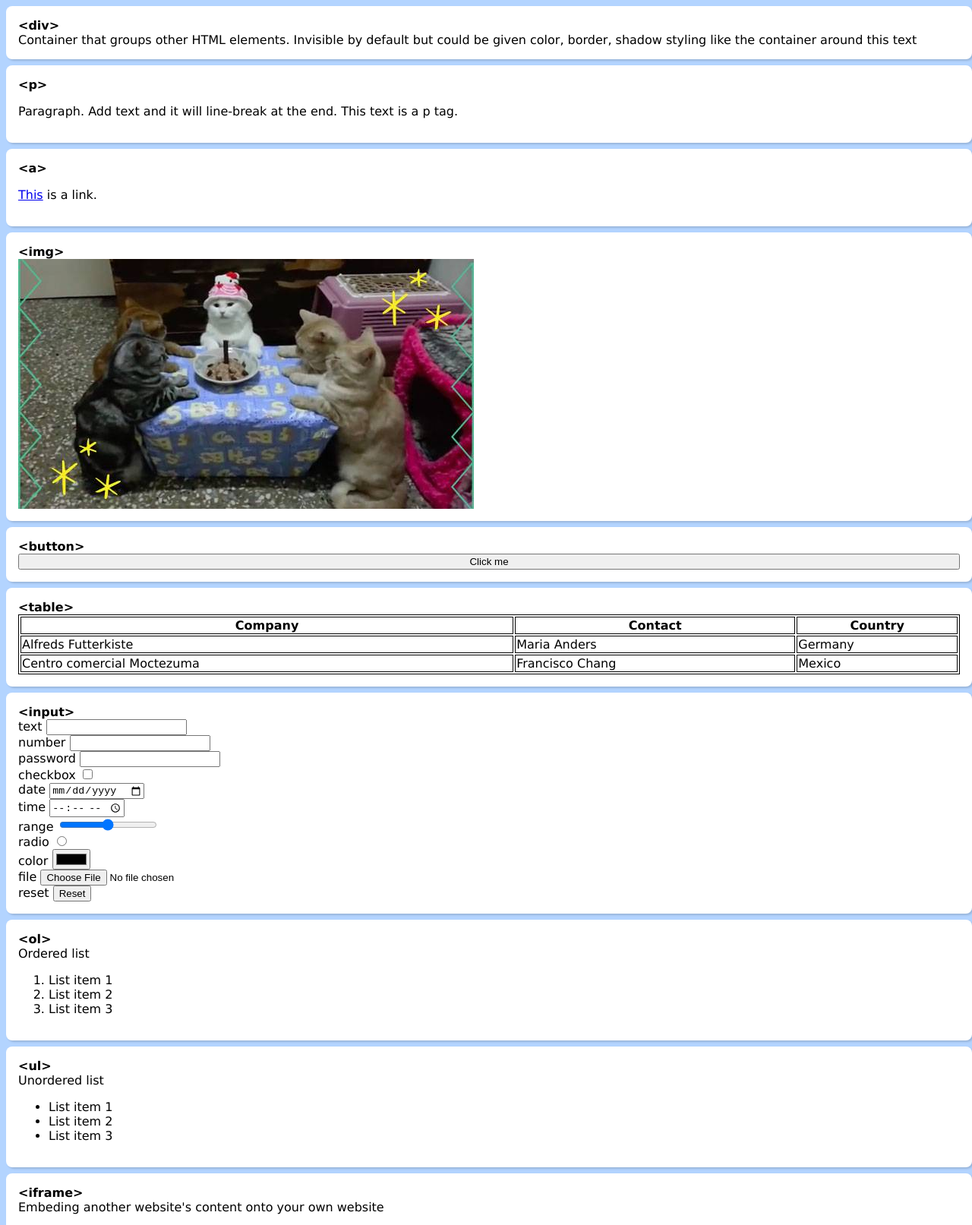
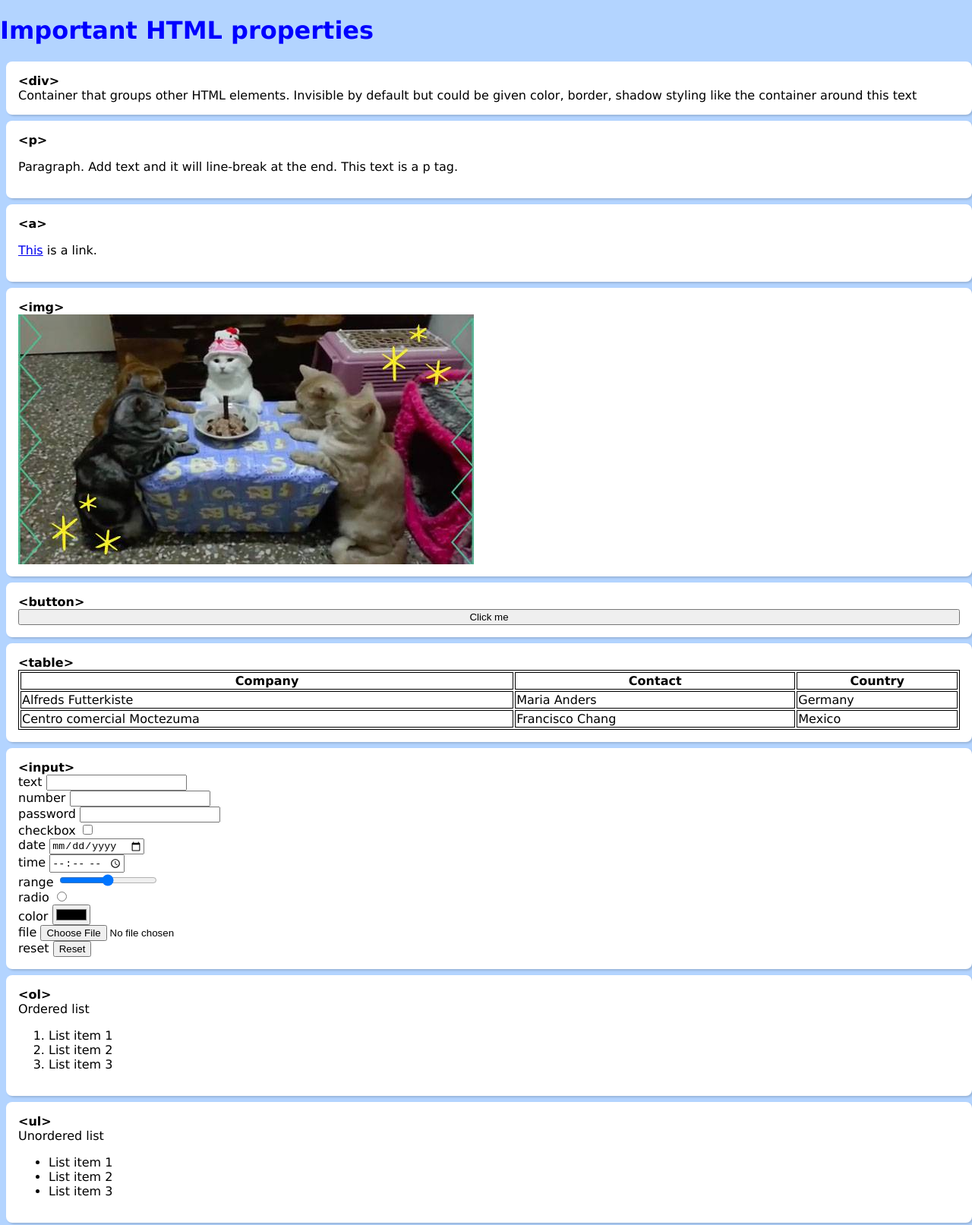
Before and after one commit to EricNavar/Test, a plain HTML site: page html-guide.html in a window 1280 px wide. Shown: the top 1613 px of the page at 76% size. Drawn offline with Linux system fonts and the light colour scheme; grey boxes are pictures that could not be loaded.

```diff
--- a/html-guide.html
+++ b/html-guide.html
@@ -4,9 +4,9 @@
   <head>
     <meta charset="UTF-8">
     <meta name="viewport" content="width=device-width, initial-scale=1.0">
-    <!–– Favicon is the image that shows in the browser tab. ––>
+    <!-- Favicon is the image that shows in the browser tab. -->
     <link rel="icon" href="favicon.ico" />
-    <!–– Color that shows up on Android browser UI ––>
+    <!-- Color that shows up on Android browser UI -->
     <meta name="theme-color" content="#ff0000" />
     <meta name="description" content="Check out Eric Navar's cool and awesome personal website!" />
     <meta name="author" content="Joe Mama" />
@@ -18,27 +18,34 @@
   </head>
 
   <body>
-    <div class="grid-item">
+    <h1>Important HTML properties</h1>
+
+    <div id="div" class="grid-item">
       <b>&lt;div&gt;</b>
       Container that groups other HTML elements. Invisible by default but could be given color, border, shadow styling like the container around this text
     </div>
-    <div class="grid-item">
+
+    <div id="p" class="grid-item">
       <b>&lt;p&gt;</b>
       <p>Paragraph. Add text and it will line-break at the end. This text is a p tag.</p>
     </div>
-    <div class="grid-item">
+
+    <div id="a" class="grid-item">
       <b>&lt;a&gt;</b>
       <p><a href="https://www.youtube.com/watch?v=dQw4w9WgXcQ">This</a> is a link.</p>
     </div>
-    <div class="grid-item">
+
+    <div id="img" class="grid-item">
       <b>&lt;img&gt;</b>
       <img src="assets/the-last-supper.jpg"/>
     </div>
-    <div class="grid-item">
+
+    <div id="button" class="grid-item">
       <b>&lt;button&gt;</b>
       <button>Click me</button>
     </div>
-    <div class="grid-item">
+
+    <div id="table" class="grid-item">
       <b>&lt;table&gt;</b>
       <table>
         <tr>
@@ -58,7 +65,8 @@
         </tr>
       </table>
     </div>
-    <div class="grid-item">
+
+    <div id="input" class="grid-item">
       <b>&lt;input&gt;</b>
       <form>
         <label>text</label>
@@ -95,7 +103,8 @@
         <input type="reset"/><br/>
       </form>
     </div>
-    <div class="grid-item">
+
+    <div id="ol" class="grid-item">
       <b>&lt;ol&gt;</b>
       Ordered list
       <ol>
@@ -104,7 +113,8 @@
         <li>List item 3</li>
       </ol>
     </div>
-    <div class="grid-item">
+
+    <div id="ul" class="grid-item">
       <b>&lt;ul&gt;</b>
       Unordered list
       <ul>
@@ -113,13 +123,15 @@
         <li>List item 3</li>
       </ul>
     </div>
-    <div class="grid-item">
+
+    <div id="iframe" class="grid-item">
       <b>&lt;iframe&gt;</b>
       Embeding another website's content onto your own website
       <iframe id="lofi-beats-video" width="1250" height="703" src="https://www.youtube.com/embed/f02mOEt11OQ" title="YouTube video player" frameborder="0" allow="accelerometer; autoplay; clipboard-write; encrypted-media; gyroscope; picture-in-picture" allowfullscreen></iframe>
       <blockquote class="twitter-tweet"><p lang="en" dir="ltr">This is Maggie. She got sent home from the amusement park. Was told she wasn&#39;t tall enough to ride any of the rides. Getting a second opinion. 14/10 <a href="https://t.co/ZMOz7t2ZHL">pic.twitter.com/ZMOz7t2ZHL</a></p>&mdash; WeRateDogs® (@dog_rates) <a href="https://twitter.com/dog_rates/status/1508841031084748803?ref_src=twsrc%5Etfw">March 29, 2022</a></blockquote> <script async src="https://platform.twitter.com/widgets.js" charset="utf-8"></script>
       <iframe width="1250" height="703" src="https://ufssd.org"></iframe>
     </div>
+
   </body>
 
 </html>
--- a/index.css
+++ b/index.css
@@ -4,8 +4,8 @@ body {
   margin: 0;
 }
 
-h1   {
-    color: blue;
+h1 {
+  color: blue;
 }
 
 .navigation-bar {
@@ -61,3 +61,9 @@ li a:hover {
   border-style: solid;
   border-width: 1px;
 }
+
+.resources {
+  display: grid;
+  margin-top: 20px;
+  margin-bottom: 20px;
+}
```
Also changed, not shown: index.html (+9 -2 lines).
